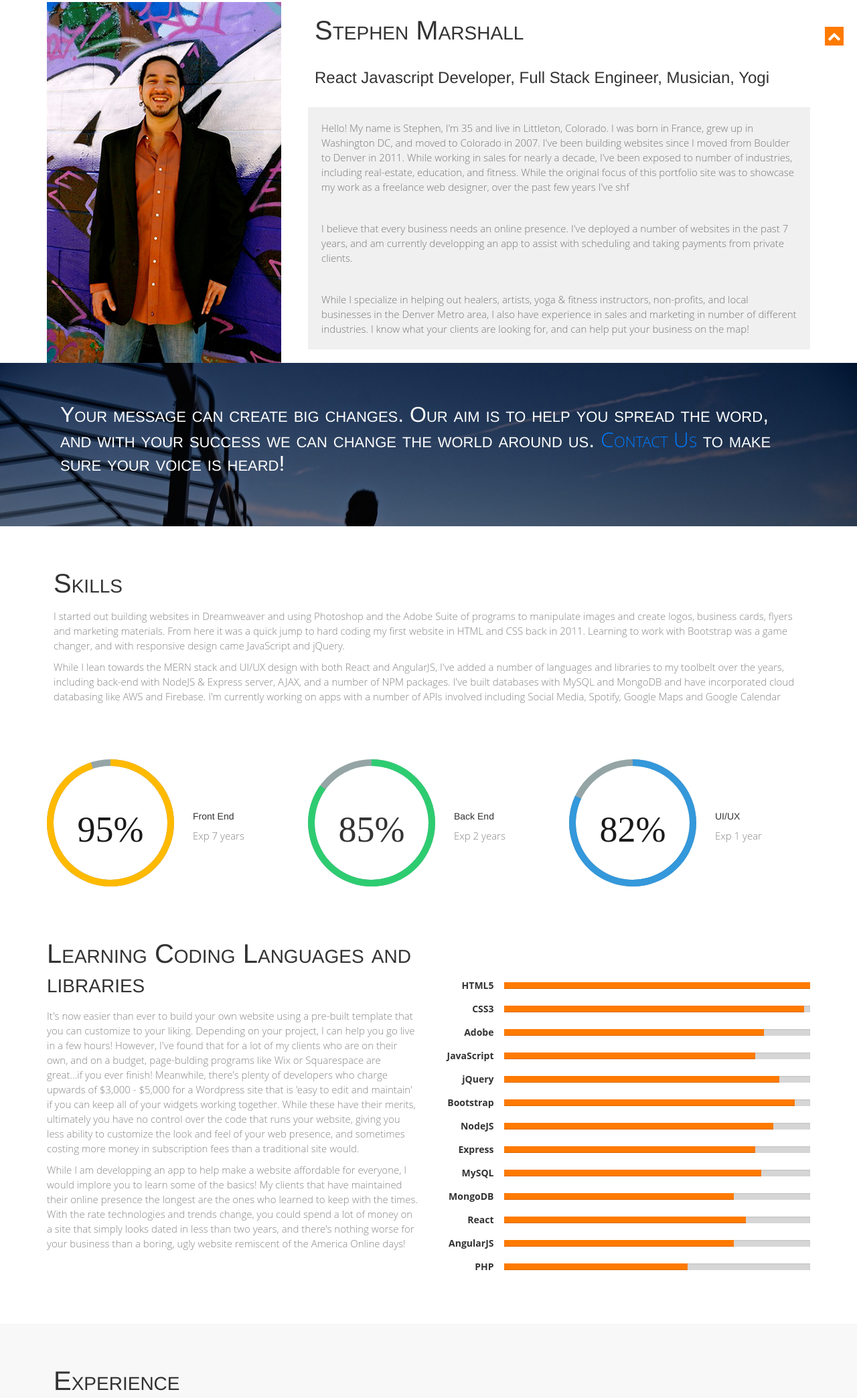
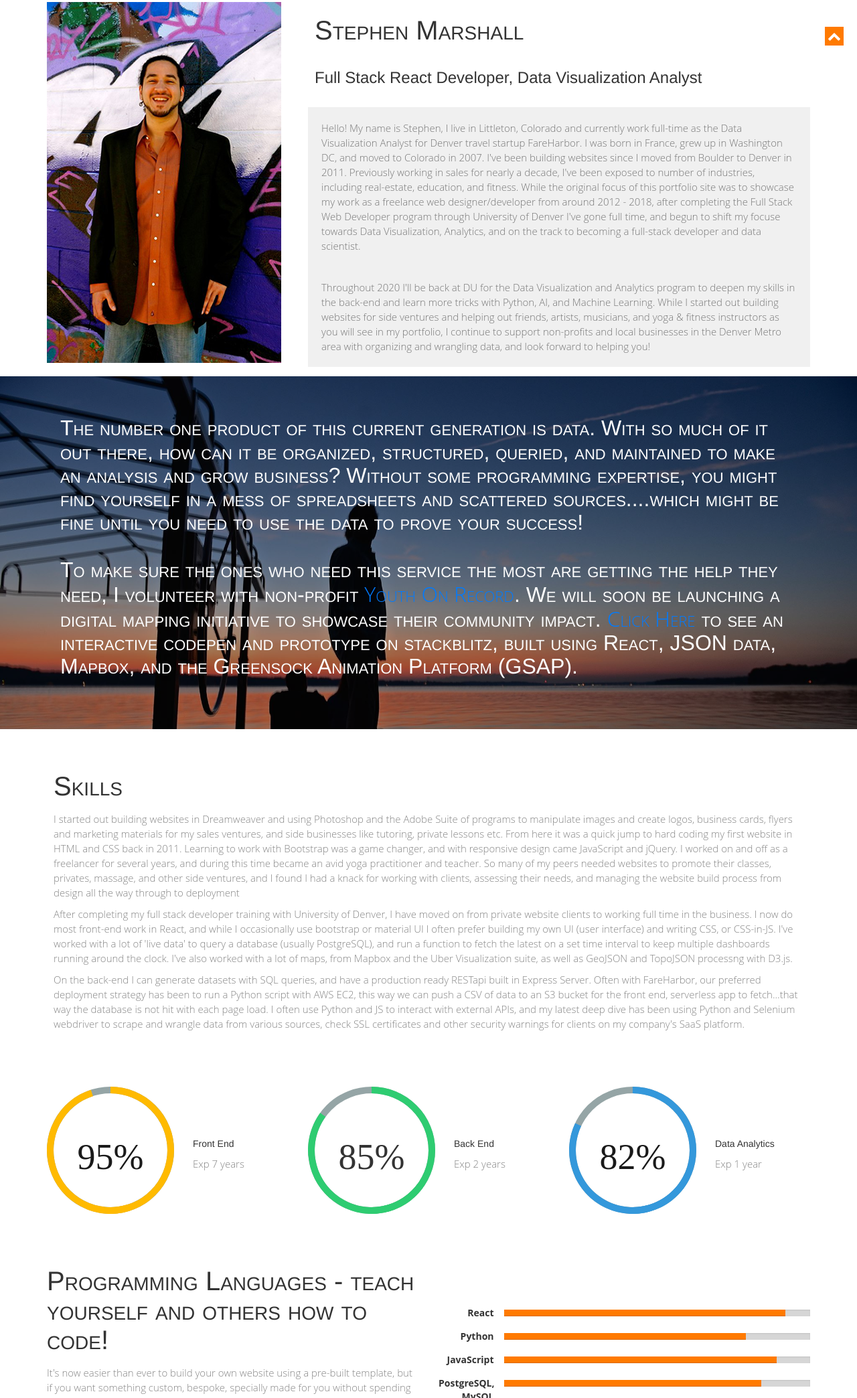
Before and after one commit to Unionindesign/portfolio_site, a plain HTML site: page site/index.html in a window 1280 px wide. Shown: the part 712-2800 px from the top of the page at 67% size. Drawn offline with nearby package versions, Linux system fonts and the light colour scheme.

Commit message:
updates to most sections before portfolio are complete.

```diff
--- a/site/index.html
+++ b/site/index.html
@@ -94,7 +94,7 @@
 
               <span>Union</span> in Design</h2>
             <div class="caption animated fadeInLeft">
-              Full Stack React Applications | Data Visualization
+              Full Stack React Developer | Data Visualization and Analytics
             </div>
           </div>
         </div>
@@ -118,25 +118,26 @@
         <!-- item -->
         <div class="col-md-4 tileBox">
           <img src="images/bodyshot.png" alt="Stephen behind Art from Ashes Spring of 2011" class="wow fadeInRight" />
+          <br><br>
         </div>
         <div class="col-md-8 tileBox">
           <div class="txtHead">
             <h2 class="wow pulse">Stephen Marshall</h2>
-            <h3>React Javascript Developer, Full Stack Engineer, Musician, Yogi</h3>
+            <h3>Full Stack React Developer, Data Visualization Analyst</h3>
           </div>
-          <p>Hello! My name is Stephen, I'm 35 and live in Littleton, Colorado. I was born in France, grew up in Washington
-            DC, and moved to Colorado in 2007. I've been building websites since I moved from Boulder to Denver in 2011.
-            While working in sales for nearly a decade, I've been exposed to number of industries, including real-estate, education, and fitness. While the original
-            focus of this portfolio site was to showcase my work as a freelance web designer, over the past few years I've shf
+          <p>Hello! My name is Stephen, I live in Littleton, Colorado and currently work full-time as the Data Visualization Analyst
+            for Denver travel startup FareHarbor. I was born in France, grew up in Washington DC, and moved to Colorado in 2007. I've
+            been building websites since I moved from Boulder to Denver in 2011. Previously working in sales for nearly a decade, I've
+            been exposed to number of industries, including real-estate, education, and fitness. While the original
+            focus of this portfolio site was to showcase my work as a freelance web designer/developer from around 2012 - 2018, after completing
+            the Full Stack Web Developer program through University of Denver I've gone full time, and begun to shift my focuse towards Data Visualization,
+            Analytics, and on the track to becoming a full-stack developer and data scientist.
            </p>
           <p>
-            I believe that every business needs an online presence. I've deployed a number of websites in the past 7 years, and am currently
-            developping an app to assist with scheduling and taking payments from private clients.
-          </p>
-          <p>
-            While I specialize in helping out healers, artists, yoga & fitness instructors, non-profits, and local businesses in the
-            Denver Metro area, I also have experience in sales and marketing in number of different industries. I know what
-            your clients are looking for, and can help put your business on the map!
+            Throughout 2020 I'll be back at DU for the Data Visualization and Analytics program to deepen my skills in the
+            back-end and learn more tricks with Python, AI, and Machine Learning. While I started out building websites for side ventures and helping out friends, artists, musicians,
+            and yoga & fitness instructors as you will see in my portfolio, I continue to support non-profits and local businesses in the
+            Denver Metro area with organizing and wrangling data, and look forward to helping you!
           </p>
         </div>
         <!-- end: -->
@@ -149,9 +150,12 @@
       <div class="container">
         <div class="row">
           <div class="col-md-12">
-            <h2> Your message can create big changes. Our aim is to help you spread the word, and with your success we can change
-              the world around us.
-              <a href="#contactUs">Contact Us</a> to make sure your voice is heard! </h2>
+            <h2>The number one product of this current generation is data. With so much of it out there, how can it be organized, structured, queried,
+              and maintained to make an analysis and grow business? Without some programming expertise, you might find yourself in a mess of spreadsheets
+              and scattered sources....which might be fine until you need to use the data to prove your success!<br><br>To make sure the ones who need this service
+              the most are getting the help they need, I volunteer with non-profit <a href='https://www.youthonrecord.org/'>Youth On Record</a>. We will soon
+              be launching a digital mapping initiative to showcase their community impact.
+              <a href="https://stackblitz.com/edit/react-sja6pd">Click Here</a> to see an interactive codepen and prototype on stackblitz, built using React, JSON data, Mapbox, and the Greensock Animation Platform (GSAP). </h2>
           </div>
         </div>
       </div>
@@ -166,15 +170,21 @@
         <!-- Heading -->
         <h2 class="wow pulse">Skills</h2>
         <p>I started out building websites in Dreamweaver and using Photoshop and the Adobe Suite of programs to manipulate
-          images and create logos, business cards, flyers and marketing materials. From here it was a quick jump to hard
-          coding my first website in HTML and CSS back in 2011. Learning to work with Bootstrap was a game changer, and with
-          responsive design came JavaScript and jQuery.
+          images and create logos, business cards, flyers and marketing materials for my sales ventures, and side businesses like tutoring, private lessons etc.
+          From here it was a quick jump to hard coding my first website in HTML and CSS back in 2011. Learning to work with Bootstrap was a game changer, and with
+          responsive design came JavaScript and jQuery. I worked on and off as a freelancer for several years, and during this time became an avid yoga practitioner and teacher.
+          So many of my peers needed websites to promote their classes, privates, massage, and other side ventures, and I found I had a knack for working with clients, assessing their needs, and managing the website build process from design all the way through to deployment
         </p>
-        <p>While I lean towards the MERN stack and UI/UX design with both React and AngularJS, I've added a number of languages
-          and libraries to my toolbelt over the years, including back-end with NodeJS & Express server, AJAX, and a number
-          of NPM packages. I've built databases with MySQL and MongoDB and have incorporated cloud databasing like AWS and
-          Firebase. I'm currently working on apps with a number of APIs involved including Social Media, Spotify, Google
-          Maps and Google Calendar</p>
+        <p>After completing my full stack developer training with University of Denver, I have moved on from private website clients to working full time in the business. I now do most front-end work in React, and while I occasionally use bootstrap or
+          material UI I often prefer building my own UI (user interface) and writing CSS, or CSS-in-JS. I've worked with a lot of 'live data' to query a database (usually PostgreSQL),
+          and run a function to fetch the latest on a set time interval to keep multiple dashboards running around the clock. I've also worked with a lot of maps, from Mapbox and
+          the Uber Visualization suite, as well as GeoJSON and TopoJSON processng with D3.js.
+        </p>
+        <p>On the back-end I can generate datasets with SQL queries, and have a production ready RESTapi built in Express Server. Often with FareHarbor,
+          our preferred deployment strategy has been to run a Python script with AWS EC2, this way we can push a CSV of data to an S3 bucket for the front end, serverless app to fetch...that way the database is not hit with each page load.
+          I often use Python and JS to interact with external APIs, and my latest deep dive has been using Python and Selenium webdriver to scrape and wrangle data from various sources, check SSL certificates and other security warnings for clients on my
+          company's SaaS platform.
+        </p>
       </div>
       <div class="row skillContainer wow bounceIn">
         <div class="col-md-4 skillBox">
@@ -194,67 +204,54 @@
         <div class="col-md-4 skillBox wow bounceIn">
           <div id="diagram-id-3" class="diagram" data-percent="82%"></div>
           <div class="chart-text">
-            <h5>UI/UX</h5>
+            <h5>Data Analytics</h5>
             <p>Exp 1 year</p>
           </div>
         </div>
       </div>
       <div class="row">
         <div class="col-sm-6">
-          <h2 class="wow pulse">Learning Coding Languages and libraries</h2>
-          <p class="mrgBtm20"> It's now easier than ever to build your own website using a pre-built template that you can customize to your liking.
-            Depending on your project, I can help you go live in a few hours! However, I've found that for a lot of my clients
-            who are on their own, and on a budget, page-bulding programs like Wix or Squarespace are great...if you ever
-            finish! Meanwhile, there's plenty of developers who charge upwards of $3,000 - $5,000 for a Wordpress site that
-            is 'easy to edit and maintain' if you can keep all of your widgets working together. While these have their merits,
-            ultimately you have no control over the code that runs your website, giving you less ability to customize the
-            look and feel of your web presence, and sometimes costing more money in subscription fees than a traditional
-            site would.
+          <h2 class="wow pulse">Programming Languages - teach yourself and others how to code!</h2>
+          <p class="mrgBtm20"> It's now easier than ever to build your own website using a pre-built template, but if you want something
+            custom, bespoke, specially made for you without spending thousands? Maybe you're like me and want to learn on your own? Or...ever had a bad
+            experience with an app and thought to yourself 'I can build a better app than this!' - You can! I can, and did! to the right you can see
+            some of the program languages I use and work with regularly.
+
           </p>
-          <p>While I am developping an app to help make a website affordable for everyone, I would implore you to learn some
-            of the basics! My clients that have maintained their online presence the longest are the ones who learned to
-            keep with the times. With the rate technologies and trends change, you could spend a lot of money on a site that
-            simply looks dated in less than two years, and there's nothing worse for your business than a boring, ugly website
-            remiscent of the America Online days!
+          <p>It's been a long road from building my first website with Dreamweaver by watching YouTube videos in 2010-2011, and technology has changed rapdily. Most good websites
+            have been updated several times since then to allow for mobile responsive layouts, more user interaction, and higher load times all the while including more and more
+            media content. I tried to keep up on my own, but getting the right training in person at DU has made all the difference! To stay sharp on the latest technologies and
+            share what I know with new developers, I also work as Teacher Assistant with DU's coding bootcamps/
           </p>
         </div>
         <div class="col-sm-6">
           <br/>
           <br/>
           <br/>
+
+
           <div class="row">
             <div class="col-md-2 skilltitle">
-              <b>HTML5</b>
+              <b>React</b>
             </div>
             <div class="col-md-10">
               <div class="progress">
-                <div class="progress-bar" role="progressbar" aria-valuenow="90" aria-valuemin="0" aria-valuemax="100" style="width: 100%;">
-                  <span class="sr-only">100% Complete</span>
-                </div>
-              </div>
-            </div>
-          </div>
-          <div class="row">
-            <div class="col-md-2 skilltitle">
-              <b>CSS3</b>
-            </div>
-            <div class="col-md-10">
-              <div class="progress">
-                <div class="progress-bar" role="progressbar" aria-valuenow="80" aria-valuemin="0" aria-valuemax="100" style="width: 98%;">
-                  <span class="sr-only">98% Complete</span>
+                <div class="progress-bar" role="progressbar" aria-valuenow="75" aria-valuemin="0" aria-valuemax="100" style="width: 92%;">
+                  <!-- <span class="sr-only">92% Complete</span> -->
                 </div>
               </div>
             </div>
           </div>
 
+
           <div class="row">
             <div class="col-md-2 skilltitle">
-              <b>Adobe</b>
+              <b>Python</b>
             </div>
             <div class="col-md-10">
               <div class="progress">
-                <div class="progress-bar" role="progressbar" aria-valuenow="75" aria-valuemin="0" aria-valuemax="100" style="width: 85%;">
-                  <span class="sr-only">85% Complete</span>
+                <div class="progress-bar" role="progressbar" aria-valuenow="75" aria-valuemin="0" aria-valuemax="100" style="width: 79%;">
+                  <!-- <span class="sr-only">79% Complete</span> -->
                 </div>
               </div>
             </div>
@@ -266,8 +263,73 @@
             </div>
             <div class="col-md-10">
               <div class="progress">
-                <div class="progress-bar" role="progressbar" aria-valuenow="75" aria-valuemin="0" aria-valuemax="100" style="width: 82%;">
-                  <span class="sr-only">82% Complete</span>
+                <div class="progress-bar" role="progressbar" aria-valuenow="75" aria-valuemin="0" aria-valuemax="100" style="width: 89%;">
+                  <!-- <span class="sr-only">82% Complete</span> -->
+                </div>
+              </div>
+            </div>
+          </div>
+
+          <div class="row">
+            <div class="col-md-2 skilltitle">
+              <b>PostgreSQL, MySQL</b>
+            </div>
+            <div class="col-md-10">
+              <div class="progress">
+                <div class="progress-bar" role="progressbar" aria-valuenow="75" aria-valuemin="0" aria-valuemax="100" style="width: 84%;">
+                  <!-- <span class="sr-only">84% Complete</span> -->
+                </div>
+              </div>
+            </div>
+          </div>
+
+          <div class="row">
+            <div class="col-md-2 skilltitle">
+              <b>AWS</b>
+            </div>
+            <div class="col-md-10">
+              <div class="progress">
+                <div class="progress-bar" role="progressbar" aria-valuenow="75" aria-valuemin="0" aria-valuemax="100" style="width: 70%;">
+                  <!-- <span class="sr-only">75% Complete</span> -->
+                </div>
+              </div>
+            </div>
+          </div>
+
+          <div class="row">
+            <div class="col-md-2 skilltitle">
+              <b>NodeJS</b>
+            </div>
+            <div class="col-md-10">
+              <div class="progress">
+                <div class="progress-bar" role="progressbar" aria-valuenow="75" aria-valuemin="0" aria-valuemax="100" style="width: 88%;">
+                  <!-- <span class="sr-only">88% Complete</span> -->
+                </div>
+              </div>
+            </div>
+          </div>
+
+          <div class="row">
+            <div class="col-md-2 skilltitle">
+              <b>Express</b>
+            </div>
+            <div class="col-md-10">
+              <div class="progress">
+                <div class="progress-bar" role="progressbar" aria-valuenow="75" aria-valuemin="0" aria-valuemax="100" style="width: 76%;">
+                  <!-- <span class="sr-only">82% Complete</span> -->
+                </div>
+              </div>
+            </div>
+          </div>
+
+          <div class="row">
+            <div class="col-md-2 skilltitle">
+              <b>HTML/CSS</b>
+            </div>
+            <div class="col-md-10">
+              <div class="progress">
+                <div class="progress-bar" role="progressbar" aria-valuenow="90" aria-valuemin="0" aria-valuemax="100" style="width: 100%;">
+                  <span class="sr-only">100% Complete</span>
                 </div>
               </div>
             </div>
@@ -299,53 +361,19 @@
             </div>
           </div>
 
+
+
+
+
+
           <div class="row">
             <div class="col-md-2 skilltitle">
-              <b>NodeJS</b>
+              <b>AngularJS</b>
             </div>
             <div class="col-md-10">
               <div class="progress">
-                <div class="progress-bar" role="progressbar" aria-valuenow="75" aria-valuemin="0" aria-valuemax="100" style="width: 88%;">
-                  <span class="sr-only">88% Complete</span>
-                </div>
-              </div>
-            </div>
-          </div>
-
-          <div class="row">
-            <div class="col-md-2 skilltitle">
-              <b>Express</b>
-            </div>
-            <div class="col-md-10">
-              <div class="progress">
-                <div class="progress-bar" role="progressbar" aria-valuenow="75" aria-valuemin="0" aria-valuemax="100" style="width: 82%;">
-                  <span class="sr-only">82% Complete</span>
-                </div>
-              </div>
-            </div>
-          </div>
-
-          <div class="row">
-            <div class="col-md-2 skilltitle">
-              <b>MySQL</b>
-            </div>
-            <div class="col-md-10">
-              <div class="progress">
-                <div class="progress-bar" role="progressbar" aria-valuenow="75" aria-valuemin="0" aria-valuemax="100" style="width: 84%;">
-                  <span class="sr-only">84% Complete</span>
-                </div>
-              </div>
-            </div>
-          </div>
-
-          <div class="row">
-            <div class="col-md-2 skilltitle">
-              <b>MongoDB</b>
-            </div>
-            <div class="col-md-10">
-              <div class="progress">
-                <div class="progress-bar" role="progressbar" aria-valuenow="75" aria-valuemin="0" aria-valuemax="100" style="width: 75%;">
-                  <span class="sr-only">75% Complete</span>
+                <div class="progress-bar" role="progressbar" aria-valuenow="75" aria-valuemin="0" aria-valuemax="100" style="width: 55%;">
+                  <!-- <span class="sr-only">75% Complete</span> -->
                 </div>
               </div>
             </div>
@@ -354,39 +382,12 @@
 
           <div class="row">
             <div class="col-md-2 skilltitle">
-              <b>React</b>
+              <b>Adobe</b>
             </div>
             <div class="col-md-10">
               <div class="progress">
-                <div class="progress-bar" role="progressbar" aria-valuenow="75" aria-valuemin="0" aria-valuemax="100" style="width: 79%;">
-                  <span class="sr-only">79% Complete</span>
-                </div>
-              </div>
-            </div>
-          </div>
-
-
-          <div class="row">
-            <div class="col-md-2 skilltitle">
-              <b>AngularJS</b>
-            </div>
-            <div class="col-md-10">
-              <div class="progress">
-                <div class="progress-bar" role="progressbar" aria-valuenow="75" aria-valuemin="0" aria-valuemax="100" style="width: 75%;">
-                  <span class="sr-only">75% Complete</span>
-                </div>
-              </div>
-            </div>
-          </div>
-
-          <div class="row">
-            <div class="col-md-2 skilltitle">
-              <b>PHP</b>
-            </div>
-            <div class="col-md-10">
-              <div class="progress">
-                <div class="progress-bar" role="progressbar" aria-valuenow="75" aria-valuemin="0" aria-valuemax="100" style="width: 60%;">
-                  <span class="sr-only">60% Complete</span>
+                <div class="progress-bar" role="progressbar" aria-valuenow="75" aria-valuemin="0" aria-valuemax="100" style="width: 45%;">
+                  <!-- <span class="sr-only">85% Complete</span> -->
                 </div>
               </div>
             </div>
@@ -397,15 +398,17 @@
     </div>
   </section>
 
+
+
   <!--Experience-->
   <section id="experience" class="secPad">
     <div class="container">
       <div class="heading">
         <!-- Heading -->
-        <h2 class="wow pulse">Experience</h2>
+        <h2 class="wow pulse">Other Experience</h2>
         <br/>
         <h4>Work History</h4>
-        <p>I have made many stops along the way to becoming a web developer. I caught the tail-end of the real estate boom in
+        <p>I have made many stops along the way to becoming a software developer and data analyst. I caught the tail-end of the real estate boom in
           2006 and worked as mortgage broker in DC before moving West, and continued in Academic Recruiting, and as a French
           speaking account Manager for Crocs Footwear in Boulder. When the economy was at a low in 2011 I shifted gears and
           started working with non-profit organizations, and started teaching youth and adults. As I transitioned toward
@@ -425,7 +428,7 @@
             </div>
           </div>
           <div class="col-md-7"> Having worked in sales for a variety of different industries including real estate, home improvement, fitness,
-            travel etc. I know what your prospective customers are looking for. </div>
+            travel etc. I know how to communicate, ask the right questions, and keep an audience captive with engaging presentations and content</div>
         </div>
         <div class="col-md-6">
           <div class="col-md-5">
@@ -437,8 +440,8 @@
               <span>2007 - 2015</span>
             </div>
           </div>
-          <div class="col-md-7"> Non-profits do so much to support our local community, and some have very few resources at their disposal. I am
-            committed to offering my services at a discount to those who do the same for others.</div>
+          <div class="col-md-7"> Non-profits do so much to support our local communities, and some have very few resources at their disposal.
+            I continue to volunteer my services to those in need in support of the greater good</div>
         </div>
       </div>
       <div class="row experience-details">
@@ -452,8 +455,7 @@
               <span>1996 - present</span>
             </div>
           </div>
-          <div class="col-md-7"> I've been playing in bands since I was 14. You need a website that's easy to maintain. If you don't have control
-            over regular updates to add photos, new artwork, or your upcoming gigs, then I can help you get organized.</div>
+          <div class="col-md-7"> I've been playing in bands since I was 14. Drums, Percussion, Bass, Guitar, keys and MIDI, music production with Ableton Live and multi-track recording - you name it!</div>
         </div>
         <div class="col-md-6">
           <div class="col-md-5">
@@ -465,9 +467,7 @@
               <span>2011 - present</span>
             </div>
           </div>
-          <div class="col-md-7"> As a yoga teacher and fitness professional, I know the need to market yourself to build your following. Let me
-            help spread the word about your class schedule updates, other modalities you teach, and other healing services
-            or products. </div>
+          <div class="col-md-7"> As a yoga teacher and former fitness professional, I taught over 1,000 classes with Corepower Yoga in the Denver Metro area. </div>
         </div>
       </div>
   </section>
```
